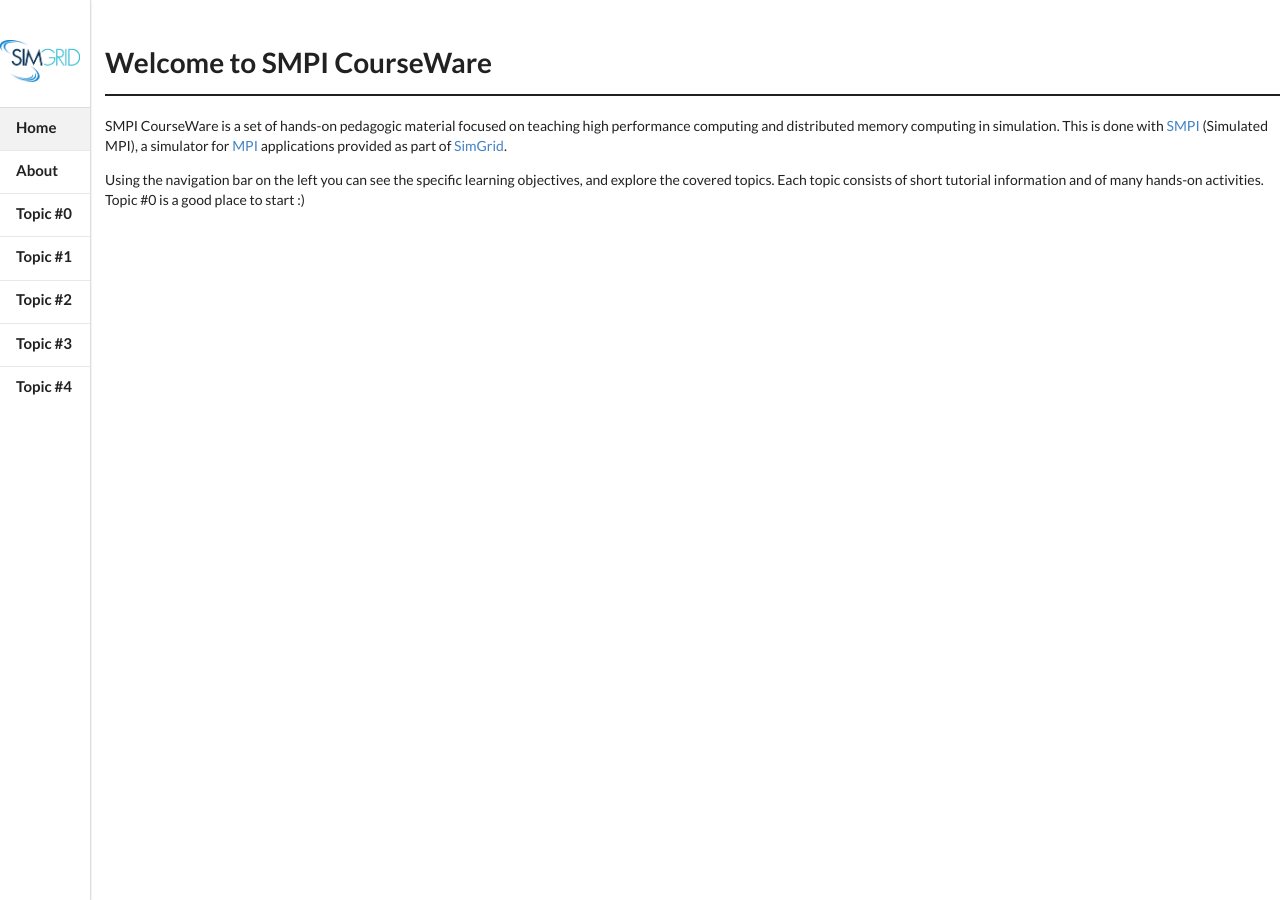
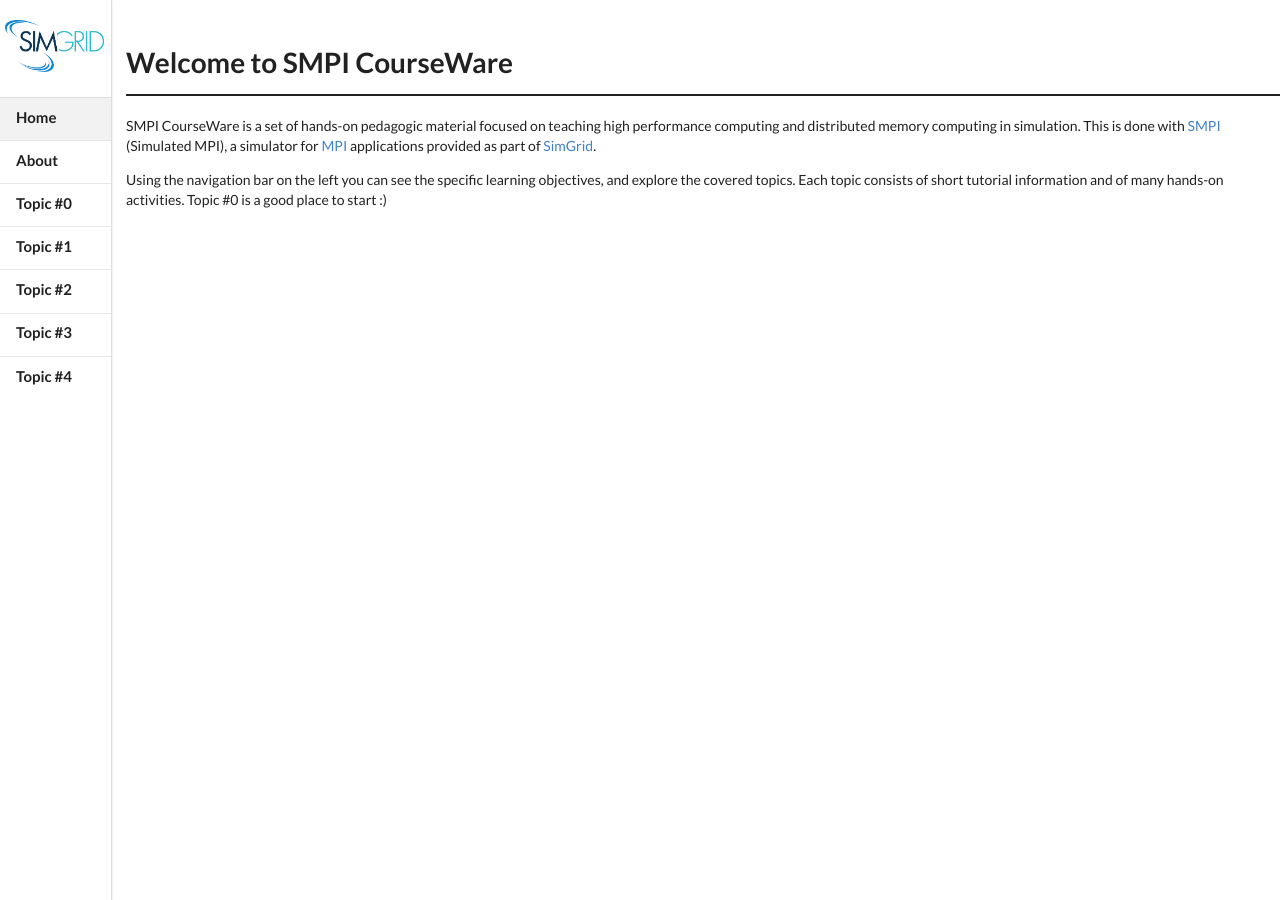
Before and after one commit to simgrid/SMPI_CourseWare, a Jekyll site: the page built from index.md, in a window 1280 px wide. Built offline with Jekyll 4.4.1, drawn with Linux system fonts in a browser that asks for light colours; Markdown is read by kramdown in place of the engine named in the settings.

Commit message:
cosmetic changes

```diff
--- a/_includes/sidebar.html
+++ b/_includes/sidebar.html
@@ -33,8 +33,10 @@
 
 
 <div class="ui vertical left fixed menu  ">
-  <br><br>
-  <img width=80 src="{{site.baseurl}}public/simgrid_logo.jpg">
+  <br>
+  <a href="http://simgrid.org" target="_blank">
+  <img width=99 src="{{site.baseurl}}public/simgrid_logo.jpg" style="margin-left:5px">
+  </a>
   <br>
   <br>
 
@@ -50,6 +52,10 @@
   <a class="ui item {% if page.url == node.url %} active{% endif %}" href="{{site.baseurl}}{{ node.url }}">
     <div class="tooltip">
       <h4 class="ui header">{{node.title}}
+        &nbsp;
+        &nbsp;
+        &nbsp;
+        &nbsp;
         <span class="tooltiptext">{{ node.description }} </span>
       </h4>
     </div>
--- a/public/css/basics.css
+++ b/public/css/basics.css
@@ -1,7 +1,7 @@
 .contentpage{
-padding-left: 7.5rem;
+padding-left: 9rem;
 }
 
 .ui.vertical.menu {
-    width: 6.5rem;
+    width: 8rem;
 }
```
